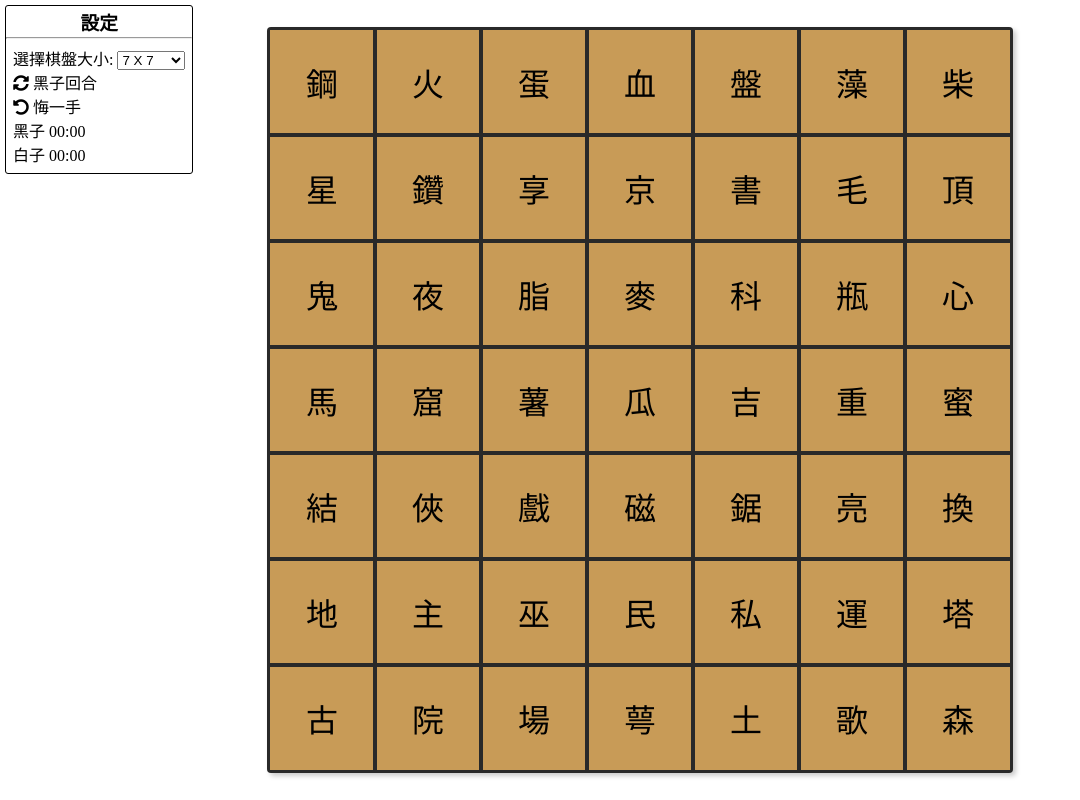
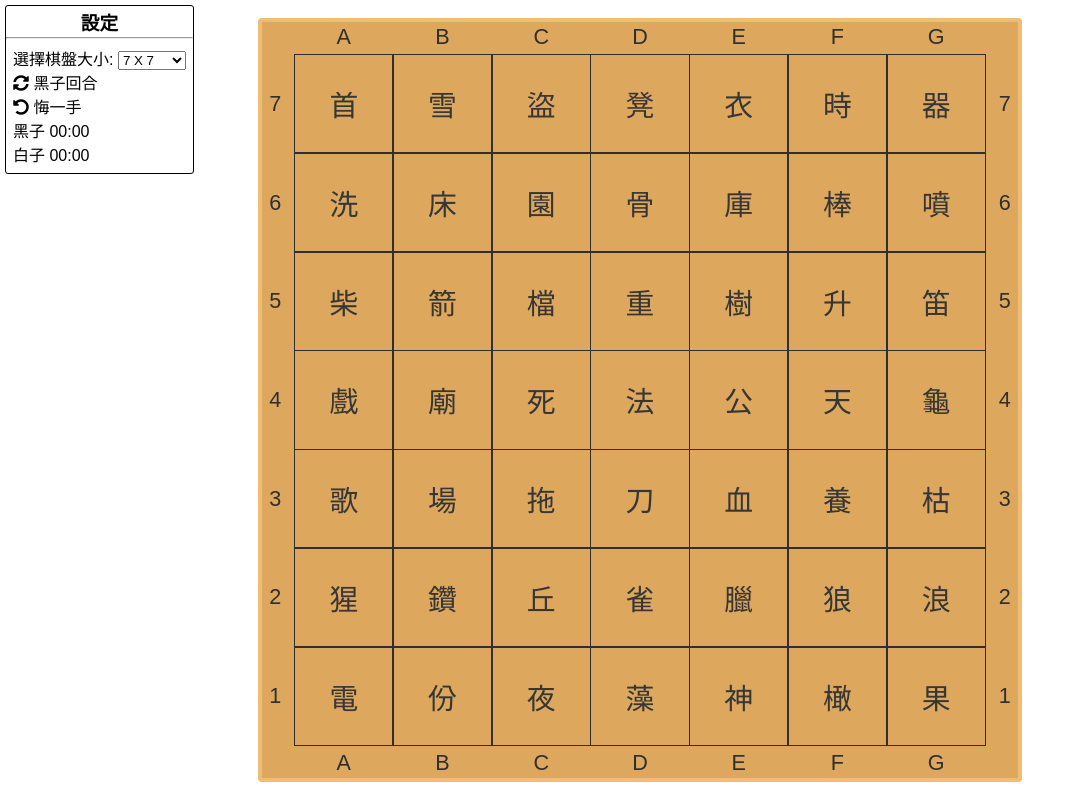
Before and after one commit to johnny031/fungame13, a plain HTML site: page index.html in a window 1280 px wide. Shown: the whole page, without its empty margins (0-1080 px from the left). Drawn offline with nearby package versions, Linux system fonts and the light colour scheme.

Commit message:
style go piece

```diff
--- a/charactor.js
+++ b/charactor.js
@@ -245,4 +245,20 @@ let charactors = [
     "尿",
     "臭",
     "耳",
+    "迷",
+    "淋",
+    "衡",
+    "獨",
+    "橋",
+    "輪",
+    "胎",
+    "舟",
+    "峽",
+    "路",
+    "駕",
+    "鐵",
+    "金",
+    "護",
+    "箭",
+    "宇",
 ]
--- a/index.html
+++ b/index.html
@@ -19,11 +19,20 @@
       <div>
         <label for="size">選擇棋盤大小:</label>
         <select name="board_size" id="size">
+          <option value="3">3 X 3</option>
+          <option value="4">4 X 4</option>
+          <option value="5">5 X 5</option>
           <option value="6">6 X 6</option>
           <option value="7" selected>7 X 7</option>
           <option value="8">8 X 8</option>
           <option value="9">9 X 9</option>
           <option value="10">10 X 10</option>
+          <option value="11">11 X 11</option>
+          <option value="12">12 X 12</option>
+          <option value="13">13 X 13</option>
+          <option value="14">14 X 14</option>
+          <option value="15">15 X 15</option>
+          <option value="16">16 X 16</option>
         </select>
       </div>
       <div class="turn_div">
@@ -40,7 +49,9 @@
       </div>
     </div>
   </div>
-  <div id="checkerboard"></div>
+  <div class="board-wrapper">
+    <div id="checkerboard"></div>
+  </div>
 </body>
 <script src="https://ajax.googleapis.com/ajax/libs/jquery/3.4.1/jquery.min.js"></script>
 <script src="charactor.js"></script>
--- a/main.js
+++ b/main.js
@@ -33,10 +33,31 @@ function rander_board(size) {
   $("#checkerboard").get(0).style.setProperty("--board-size", size);
   for (let i = 0; i < size; i++) {
     for (let j = 0; j < size; j++) {
-      $("#checkerboard").append(`<div class="cell ${j}${i}">${random_char[i * size + j]}</div>`)
+      $("#checkerboard").append(`
+      <div class="cell" data-x=${j} data-y=${i}>${random_char[i * size + j]}</div>
+      `)
     }
   }
+  $(`.cell:nth-child(-n + ${size})`).addClass("x-coordinate-top")
+  $(`.cell:nth-last-child(-n + ${size})`).addClass("x-coordinate-bottom")
+  $(".x-coordinate-top").each(function (i) {
+    $(this).attr("data-x-coordinate", String.fromCharCode(i + 65))
+  })
+  $(".x-coordinate-bottom").each(function (i) {
+    $(this).attr("data-x-coordinate", String.fromCharCode(i + 65))
+  })
+
+  $("[data-x=0]").addClass("y-coordinate-left")
+  $(`[data-x=${size - 1}]`).addClass("y-coordinate-right")
+  $(".y-coordinate-left").each(function (i) {
+    $(this).attr("data-y-coordinate", size - i)
+  })
+  $(".y-coordinate-right").each(function (i) {
+    $(this).attr("data-y-coordinate", size - i)
+  })
+
 }
+
 
 rander_board(7)
 
@@ -50,8 +71,8 @@ function turn_change() {
 $("body").on("click", ".cell", function () {
   $(".timer_div").css("pointer-events", "none")
 
-  let x = $(this).attr("class").split(" ")[1][0]
-  let y = $(this).attr("class").split(" ")[1][1]
+  let x = $(this).attr("data-x")
+  let y = $(this).attr("data-y")
   $("#checkerboard").append(`<div class="piece"></div>`)
   $(".piece").get(-1).style.setProperty("--x", x)
   $(".piece").get(-1).style.setProperty("--y", y)
@@ -59,8 +80,8 @@ $("body").on("click", ".cell", function () {
   turn_change()
 
   round ?
-    $(".piece").get(-1).style.setProperty("--bg-color", "#ffffffe6") :
-    $(".piece").get(-1).style.setProperty("--bg-color", "#000000e6")
+    $(".piece").eq(-1).addClass("white") :
+    $(".piece").eq(-1).addClass("black")
 })
 
 function startTimer_b() {
--- a/style.css
+++ b/style.css
@@ -6,6 +6,7 @@
   -webkit-touch-callout: none;
   -webkit-user-select: none;
   -ms-user-select: none;
+  font-family: Arial;
 }
 
 body {
@@ -39,32 +40,71 @@ select[name="board_size"] {
   cursor: pointer;
 }
 
+.board-wrapper {
+  --board-color: rgb(221, 168, 93);
+  background-color: var(--board-color);
+  padding: 4vmin;
+  border: 0.5vmin solid rgb(241, 189, 116);
+  border-radius: 0.5vmin;
+}
+
 #checkerboard {
   --board-size: 7;
-  --piece-size: calc(90vmin / var(--board-size));
-  --piece-gap: 0.4vmin;
+  --piece-size: calc(85vmin / var(--board-size));
+  --piece-gap: 0.2vmin;
+  --text-color: rgb(54, 54, 54);
+  --grid-color: rgb(47, 47, 47);
   display: grid;
   grid-template-columns: repeat(var(--board-size), var(--piece-size));
   grid-template-rows: repeat(var(--board-size), var(--piece-size));
-  background-color: rgb(41, 41, 41);
+  background-color: var(--grid-color);
   gap: var(--piece-gap);
-  border-radius: 0.5vmin;
   padding: var(--piece-gap);
   position: relative;
-  box-shadow: 3px 3px 5px rgb(203, 203, 203);
 }
 
 .cell {
-  background-color: rgb(200, 155, 87);
+  background-color: var(--board-color);
+  color: var(--text-color);
   display: flex;
   justify-content: center;
   align-items: center;
-  font-size: 4vmin;
+  font-size: 3.6vmin;
   cursor: pointer;
+  position: relative;
+}
+
+.cell.x-coordinate-top::before,
+.cell.x-coordinate-bottom::before {
+  content: attr(data-x-coordinate);
+  position: absolute;
+  top: -3.9vmin;
+  font-size: 2.7vmin;
+  color: var(--grid-color);
+}
+
+.cell.x-coordinate-bottom::before {
+  top: auto;
+  bottom: -3.9vmin;
+}
+
+.cell.y-coordinate-left::after,
+.cell.y-coordinate-right::after {
+  content: attr(data-y-coordinate);
+  position: absolute;
+  left: -2.5vmin;
+  transform: translateX(-50%);
+  font-size: 2.7vmin;
+  color: var(--grid-color);
+}
+
+.cell.y-coordinate-right::after {
+  left: auto;
+  right: -2.5vmin;
+  transform: translateX(50%);
 }
 
 .piece {
-  background-color: var(--bg-color);
   width: var(--piece-size);
   height: var(--piece-size);
   position: absolute;
@@ -75,7 +115,25 @@ select[name="board_size"] {
     var(--x) * (var(--piece-size) + var(--piece-gap)) + var(--piece-gap)
   );
   border-radius: 50%;
-  border: 0.5vmin solid rgb(200, 155, 87);
+  border: 0.5vmin solid var(--board-color);
+}
+
+.piece.black {
+  background: radial-gradient(
+    circle at 40% 35%,
+    hsl(0, 0%, 40%) 0%,
+    hsl(0, 0%, 15%) 30%,
+    hsl(0, 0%, 0%) 100%
+  );
+}
+
+.piece.white {
+  background: radial-gradient(
+    circle at 40% 35%,
+    hsl(0, 0%, 100%) 0%,
+    hsl(0, 0%, 95%) 30%,
+    hsl(0, 0%, 80%) 100%
+  );
 }
 
 .turn_div,
```
